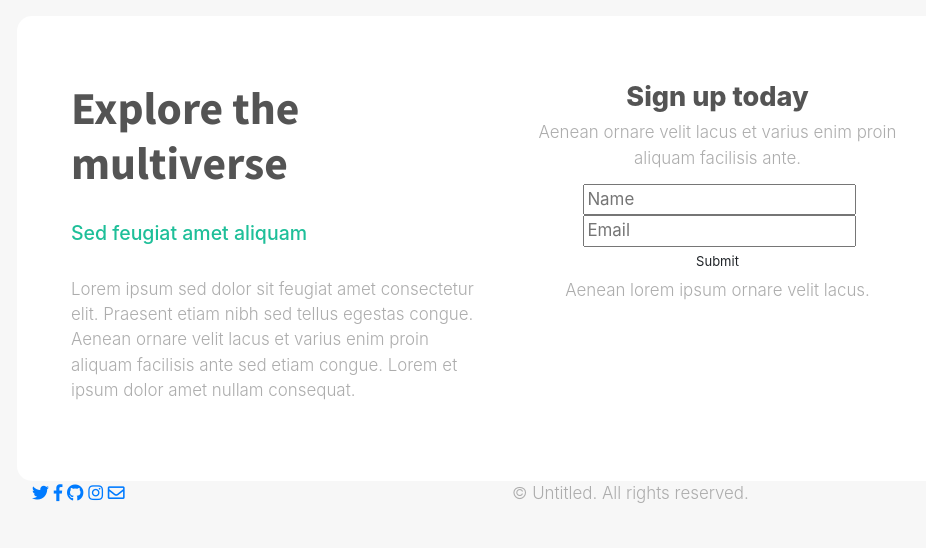
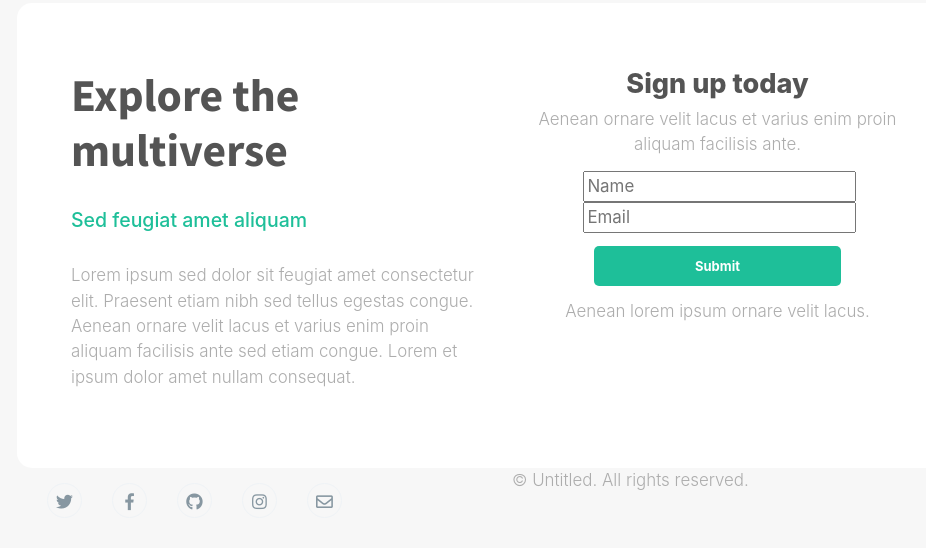
Before and after one commit to Smokra/template58.carrd, a plain HTML site: page index.html in a window 1280 px wide. Shown: the part 132-680 px from the top of the page, without its empty margins (143-1069 px from the left). Drawn offline with nearby package versions, Linux system fonts and the light colour scheme.

Commit message:
Changing arhitecture, fixing button and icon style #time-1h

```diff
--- a/index.html
+++ b/index.html
@@ -20,13 +20,14 @@
       <div class="row content-bg">
         <div class="col-md-12 col-lg-6">
           <div class="content">
-            <h1>Explore the<br> multiverse</h1>
+            <h1>Explore the multiverse</h1>
             <h4>Sed feugiat amet aliquam</h4>
             <p>Lorem ipsum sed dolor sit feugiat amet consectetur elit. Praesent etiam nibh sed tellus egestas congue.
               Aenean ornare velit lacus et varius enim proin aliquam facilisis ante sed etiam congue. Lorem et ipsum
               dolor amet nullam consequat.</p>
           </div>
         </div>
+        <hr>
         <div class="col-md-12 col-lg-6">
           <div class="form">
             <h3>Sign up today</h3>
--- a/style.css
+++ b/style.css
@@ -23,6 +23,7 @@ body {
 
 #main {
   max-width: 960px;
+  margin: 5%č
 }
 
 .content-bg {
@@ -58,3 +59,53 @@ p {
 .form {
   text-align: center;
 }
+
+.btn{
+  width: 60%;
+  color: #fff;
+  font-weight: bold;
+  background-color: #1ebf99;
+  align-items: center;
+  display: inline-block;
+  border-radius: 5px;
+  margin: 1em;
+  height: 40px;
+}
+
+.btn:hover {
+  color: #fff;
+  filter: brightness(1.2);
+}
+
+
+.social-icons {
+  display: flex;
+  flex-direction: row;
+}
+
+.icon-a {
+  width: 35px;
+  height: 35px;
+  margin: 15px;
+  padding: 10px;
+  border: 1px solid #eff3f6;
+  border-radius: 50%;
+}
+
+.icon-a i {
+  display: flex;
+  justify-content: center;
+}
+
+.icon-a:hover {
+  text-decoration: none;
+  color: #1ebf99;
+  border: 1px solid #1ebf99;
+  transition-delay: 0.1s;
+  transition-duration: 0.5s;
+}
+
+a {
+  color: #8797a1;
+  text-decoration: none;
+}
```
